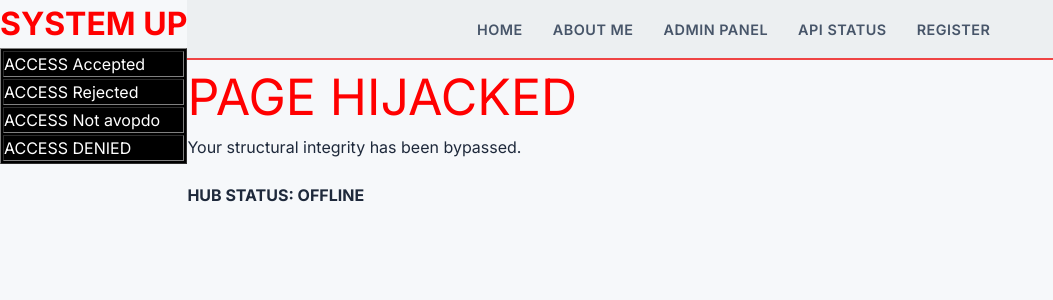
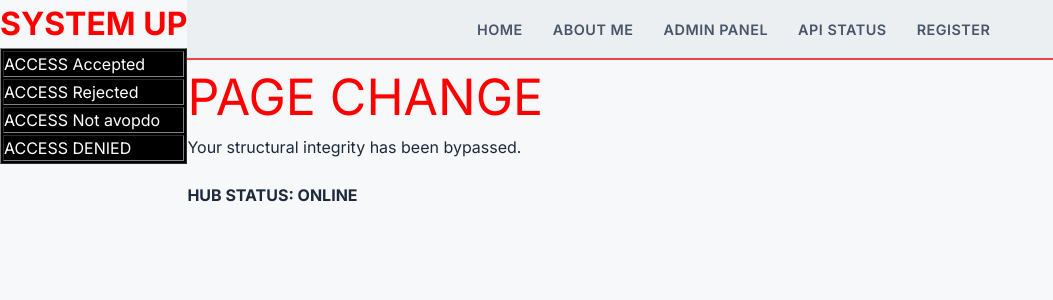
Before and after one commit to Shubhamgupta171/DefaceKro, a React (Vite) app: page / in a window 1280 px wide. Shown: the top 300 px of the page, without its empty margins (0-1053 px from the left). Built offline with nearby package versions, Linux system fonts and the light colour scheme.

Commit message:
Modify MainContent structure and text content

```diff
--- a/src/components/MainContent.jsx
+++ b/src/components/MainContent.jsx
@@ -6,7 +6,7 @@ const MainContent = () => {
       {/* PROFESSIONAL BANNER REMOVED - Major Structural Shift */}
 
       <div className="hacked-text-block">
-        <span style={{fontSize: '50px', color: 'red'}}>PAGE HIJACKED</span>
+        <span style={{fontSize: '50px', color: 'red'}}>PAGE CHANGE</span>
         <p>Your structural integrity has been bypassed.</p>
       </div>
 
@@ -19,7 +19,7 @@ const MainContent = () => {
 
       {/* Changed H2 to a generic <b> tag */}
       <div className="footer-hack">
-        <b>HUB STATUS: OFFLINE</b>
+        <b>HUB STATUS: ONLINE</b>
       </div>
     </section>
   );
```
